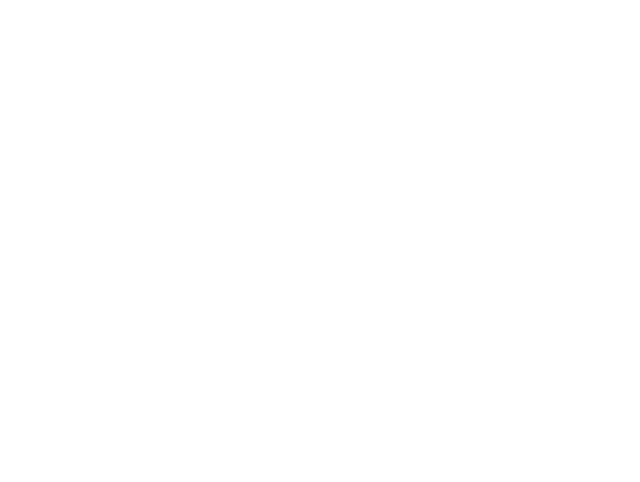
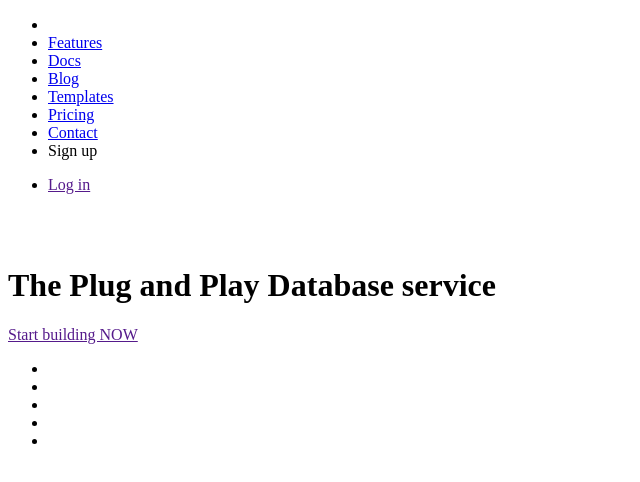
Before and after one commit to valentedylan92/progressive-enhancement, a plain HTML site: page turlututu/index.html in a window 1280 px wide. Shown: the whole page, without its empty margins (0-640 px from the left). Drawn offline with Linux system fonts and the light colour scheme.

Commit message:
Editing html file

```diff
--- a/turlututu/index.html
+++ b/turlututu/index.html
@@ -1,10 +1,57 @@
-<html>
+<!DOCTYPE html>
+<html lang="en">
   <head>
     <meta charset="UTF-8">
-    <meta name="viewport" content="width=², initial-scale=1.0">
+    <meta name="viewport" content="width=device-width, initial-scale=1.0">
     <meta http-equiv="X-UA-Compatible" content="ie=edge">
     <title>Document</title>
   </head>
   <body>
+    <div class="navigation">
+      <nav class="navigation__menu">
+        <ul class="menu">
+          <li class="menu__item"><a href="javascript:void(0)" class="menu__link"></a></li>
+          <li class="menu__item"><a href="javascript:void(0)" class="menu__link">Features</a></li>
+          <li class="menu__item"><a href="javascript:void(0)" class="menu__link">Docs</a></li>
+          <li class="menu__item"><a href="javascript:void(0)" class="menu__link">Blog</a></li>
+          <li class="menu__item"><a href="javascript:void(0)" class="menu__link">Templates</a></li>
+          <li class="menu__item"><a href="javascript:void(0)" class="menu__link">Pricing</a></li>
+          <li class="menu__item"><a href="javascript:void(0)" class="menu__link">Contact</a></li>
+          <li class="menu__item"><a href="javascript:void(0)" class="menu__link"></a>Sign up</li>
+        </ul>
+      </nav>
+      <nav class="navigation__login">
+        <ul class="login">
+          <li class="login__item"><a href="" class="login__link"><i></i>Log in</a></li>
+        </ul>
+      </nav>
+    </div>
+
+    <header class="header">
+      <div class="header__left"><img src="" alt=""></div>
+      <div class="header__right">
+        <img src="" alt="" class="header__logo">
+        <h1 class="header__title">The Plug and Play Database service</h1>
+        <a href="" class="header__link">Start building NOW <i></i></a>
+      </div>
+    </header>
+    <main>
+      <section class="section__slogan"></section>
+      <section class="section__perks"></section>
+      <section class="section__quote"></section>
+      <section class="section__clients"></section>
+      <section class="section__cta"></section>
+    </main>
+    <footer class="footer">
+      <nav class="navigation__footer">
+        <ul class="footer__list">
+          <li class="footer__item"><a href="" class="footer__link"></a></li>
+          <li class="footer__item"><a href="" class="footer__link"></a></li>
+          <li class="footer__item"><a href="" class="footer__link"></a></li>
+          <li class="footer__item"><a href="" class="footer__link"></a></li>
+          <li class="footer__item"><a href="" class="footer__link"></a></li>
+        </ul>
+      </nav>
+    </footer>
   </body>
 </html>
```
